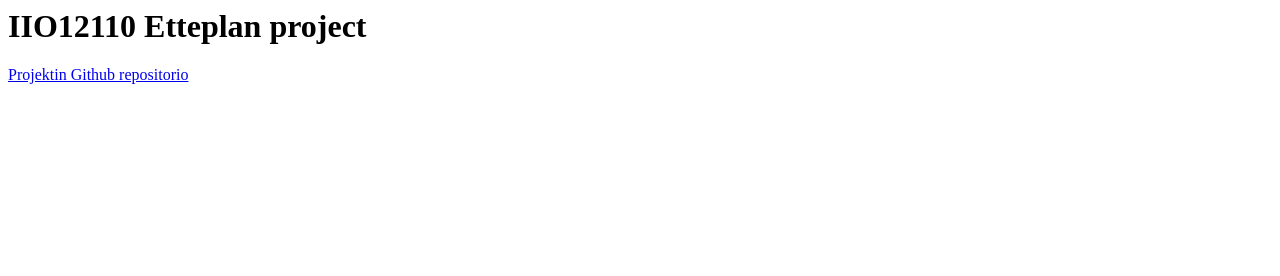
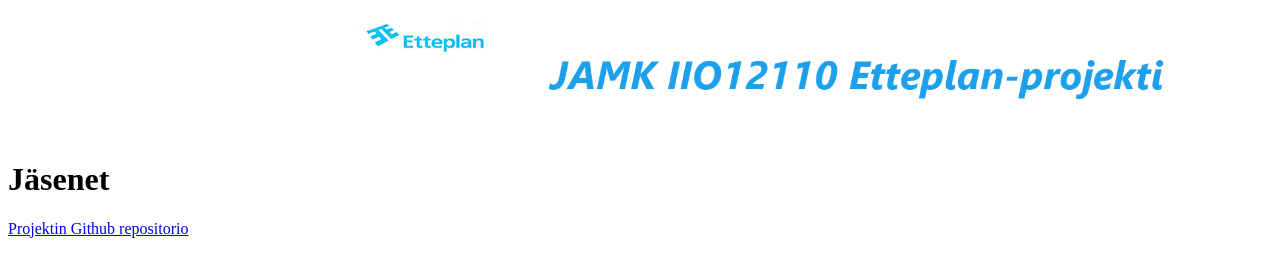
Before and after one commit to Crowmoore/IIO12110-Etteplan-project, a plain HTML site: page index.html in a window 1280 px wide. Drawn offline with Linux system fonts and the light colour scheme.

Commit message:
Update index.html

```diff
--- a/index.html
+++ b/index.html
@@ -1,2 +1,8 @@
-<h1>IIO12110 Etteplan project</h1>
+<img src="https://github.com/Crowmoore/IIO12110-Etteplan-project/blob/master/etteplan.png" alt="banner" width=100%>
+
+<div>
+  <h1>Jäsenet</h1>
+<div>
+<div>
 <a href="https://github.com/Crowmoore/IIO12110-Etteplan-project">Projektin Github repositorio</a>
+<div>
```
